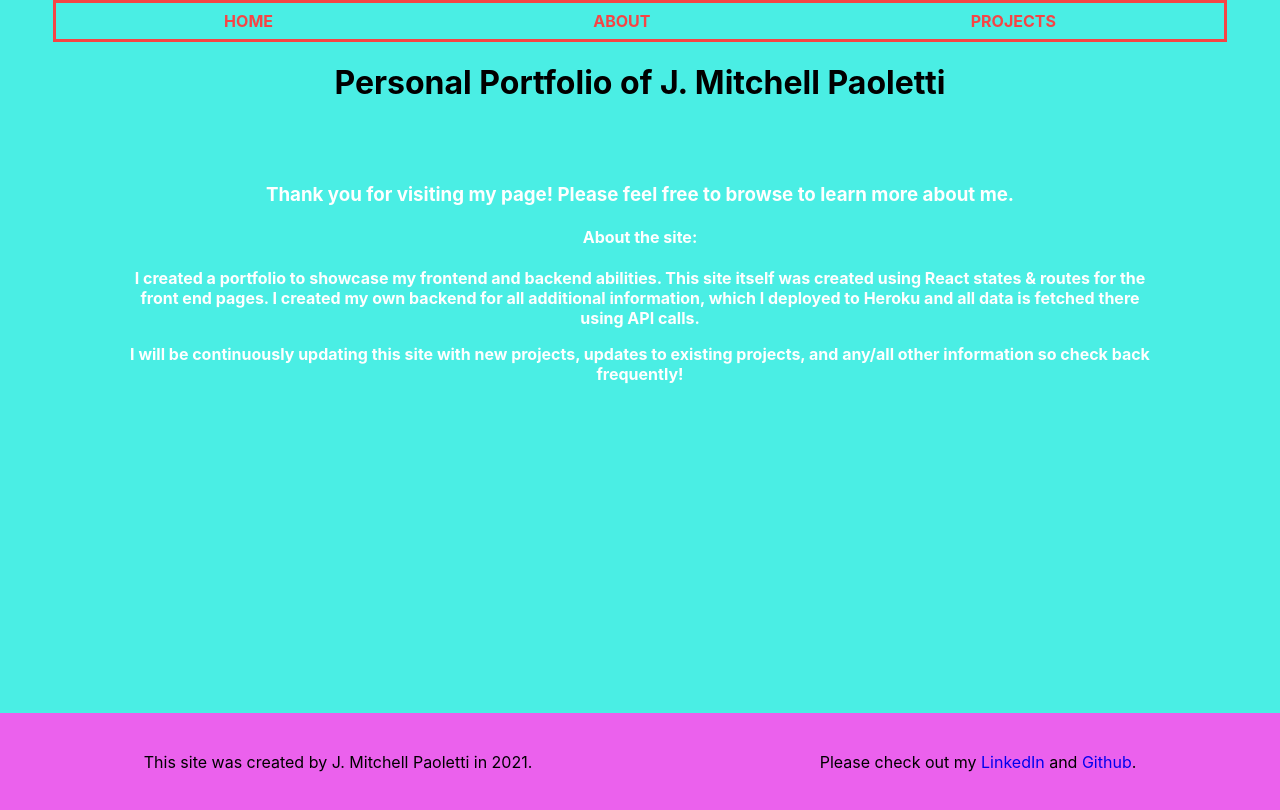
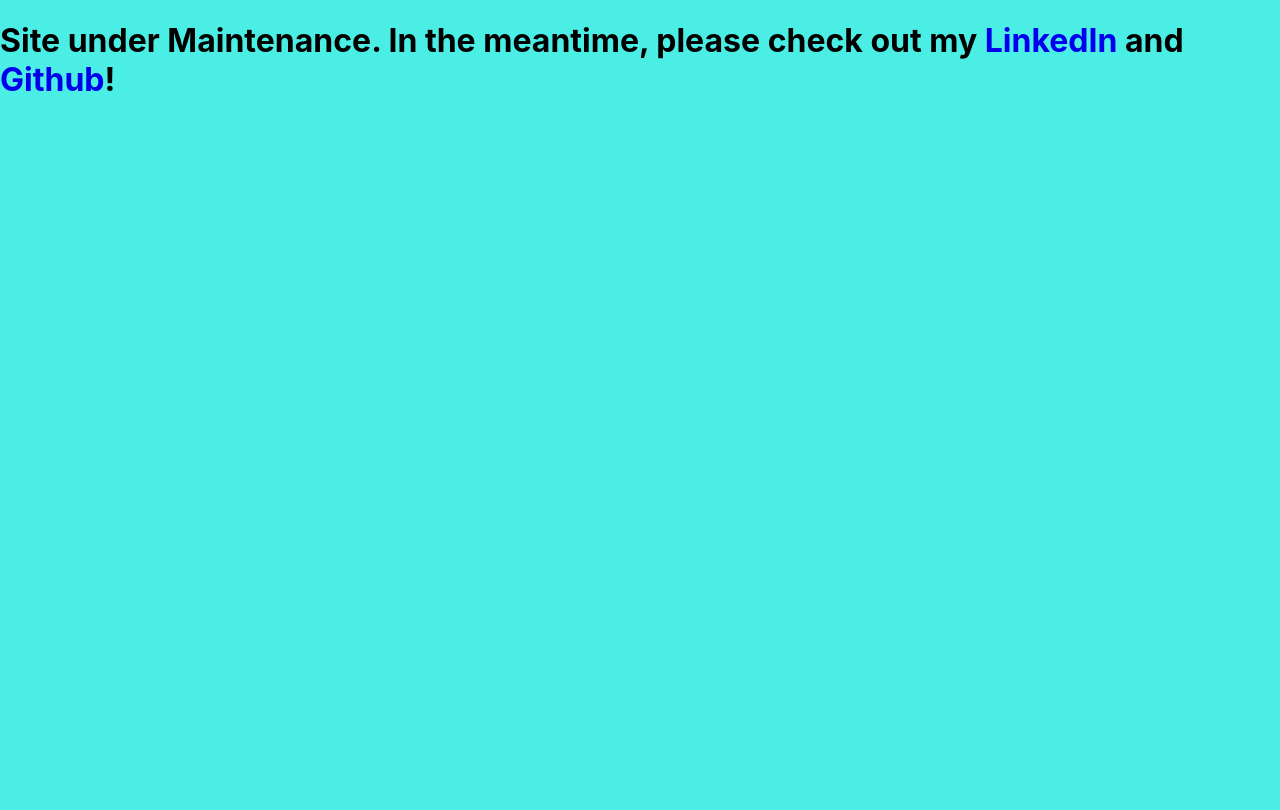
Before and after one commit to mitchellp0709/portfolio-frontend, a React (Create React App) app: page / in a window 1280 px wide. Built offline with nearby package versions, Linux system fonts and the light colour scheme.

Commit message:
site maintenance

```diff
--- a/src/App.js
+++ b/src/App.js
@@ -20,18 +20,25 @@
 
 
   return (
-    <>
-      <div className="App">
-        <Header />
+    <h1>
+      Site under Maintenance. In the meantime, please check out my{" "}
+      <a href="https://www.linkedin.com/in/mitchell-paoletti-067325168/">
+        LinkedIn
+      </a>{" "}
+      and <a href="https://github.com/mitchellp0709">Github</a>!
+    </h1>
+    // <>
+    //   <div className="App">
+    //     <Header />
 
-        <Routes>
-          <Route exact path="/" element={<Home />} />
-          <Route exact path="/projects" element={<Projects URL={URL} />} />
-          <Route exact path="/about" element={<About URL={URL} />} />
-        </Routes>
-        <Footer />
-      </div>
-    </>
+    //     <Routes>
+    //       <Route exact path="/" element={<Home />} />
+    //       <Route exact path="/projects" element={<Projects URL={URL} />} />
+    //       <Route exact path="/about" element={<About URL={URL} />} />
+    //     </Routes>
+    //     <Footer />
+    //   </div>
+    // </>
   );
 }
 
```
